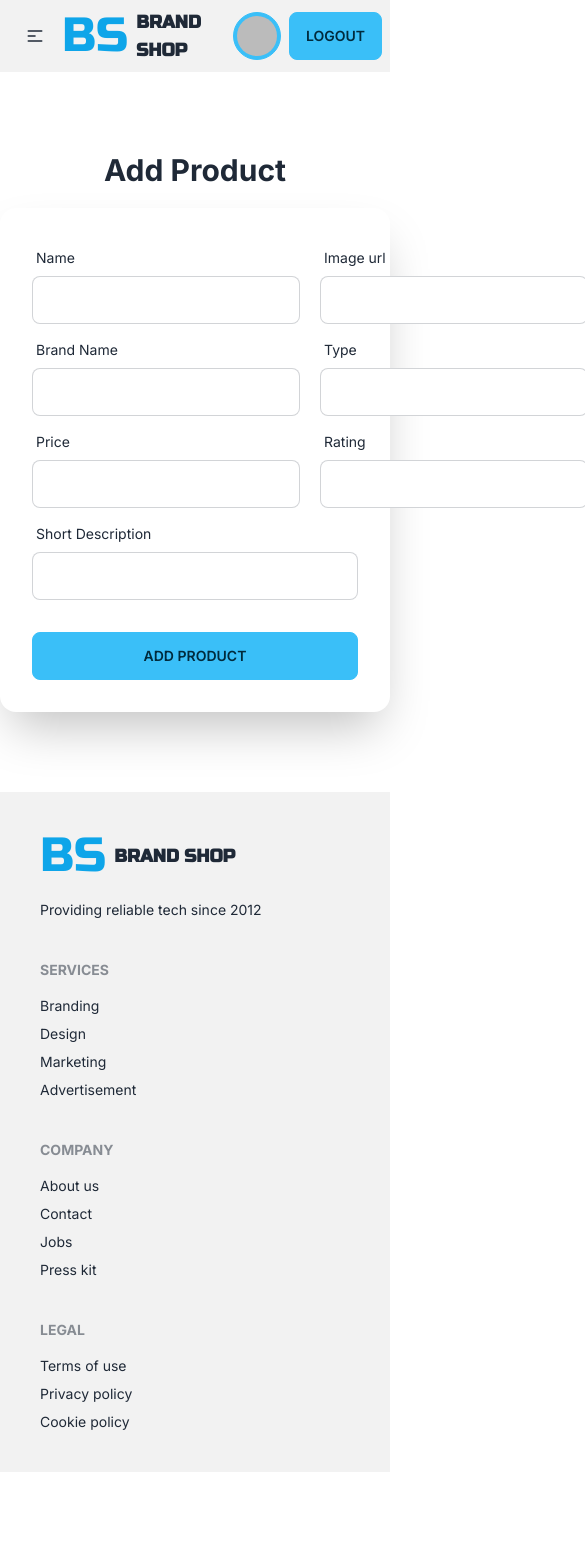
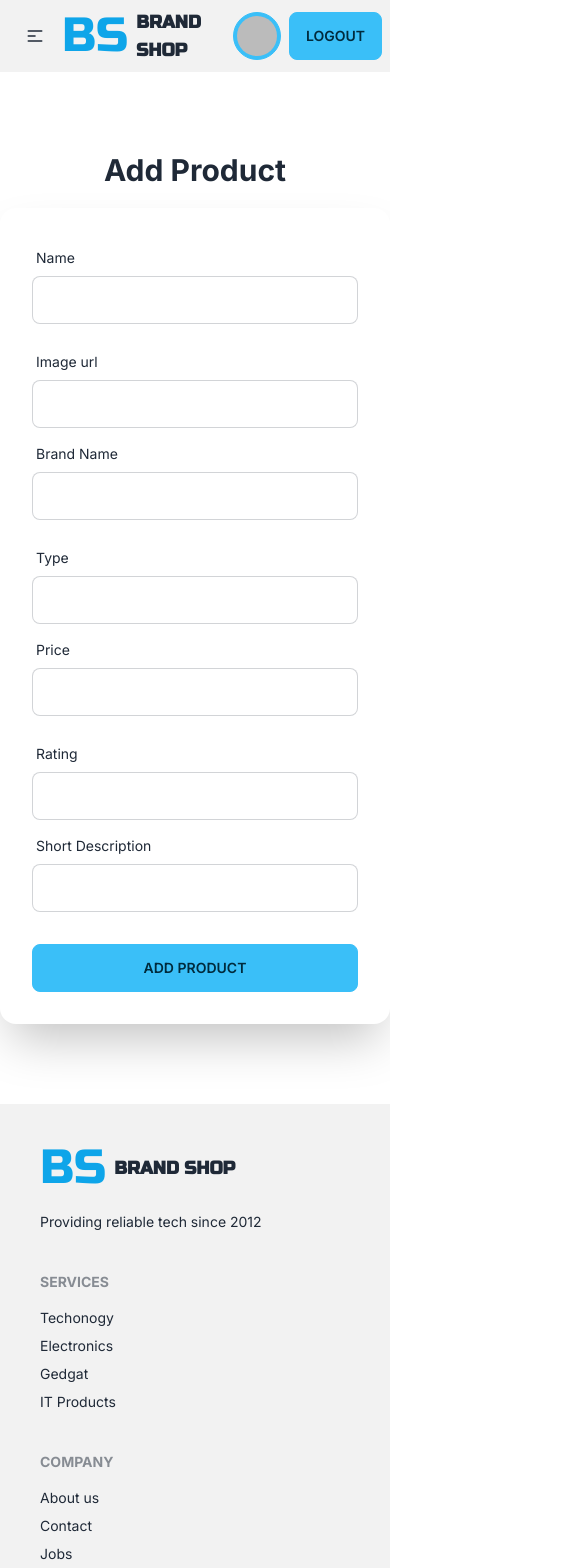
Before and after one commit to Nazmul1582/brand-shop, a React (Vite) app: page /add-product in a window 390 px wide. Shown: the top 1568 px of the page, 585 px wide, since content can reach past the window. Before the commit the page ends 1472 px from the top, so only its background shows below. Built offline with nearby package versions, Linux system fonts and the light colour scheme; no server answers; sample sign-in values are in the browser's storage.

Commit message:
made responsive for all devices

```diff
--- a/src/Pages/AddProduct/AddProduct.jsx
+++ b/src/Pages/AddProduct/AddProduct.jsx
@@ -46,7 +46,7 @@ const AddProduct = () => {
         <h2 className="mb-5 font-bold text-3xl text-center">Add Product</h2>
         <div className="card mx-auto w-full md:w-2/3 shadow-2xl bg-base-100">
           <form onSubmit={handleAddProduct} className="card-body">
-            <div className="flex gap-5">
+            <div className="flex flex-wrap lg:flex-nowrap gap-5">
               <div className="form-control w-full">
                 <label className="label">
                   <span className="label-text">Name</span>
@@ -60,7 +60,7 @@ const AddProduct = () => {
                 <input type="text" name="image" className="input input-bordered" required />
               </div>
             </div>
-            <div className="flex gap-5">
+            <div className="flex flex-wrap lg:flex-nowrap gap-5">
               <div className="form-control w-full">
                 <label className="label">
                   <span className="label-text">Brand Name</span>
@@ -74,7 +74,7 @@ const AddProduct = () => {
                 <input type="text" name="type" className="input input-bordered" required />
               </div>
             </div>
-            <div className="flex gap-5">
+            <div className="flex flex-wrap lg:flex-nowrap gap-5">
               <div className="form-control w-full">
                 <label className="label">
                   <span className="label-text">Price</span>
--- a/src/Pages/Home/Banner.jsx
+++ b/src/Pages/Home/Banner.jsx
@@ -13,7 +13,7 @@ const Banner = () => {
         <div className="hero-content justify-start">
           <div className="max-w-md">
             <p className="font-semibold">Sale Offer <span className="text-red-500">-10% Off</span> This Week</p>
-            <h2 className="my-5 text-5xl font-bold">Top Trending Headphone 2023</h2>
+            <h2 className="my-5 text-5xl font-bold text-slate-500">Top Trending Headphone 2023</h2>
             <h3 className="mb-6 font-semibold">Starting at <span className="text-red-500 font-bold text-5xl">$309.00</span></h3>
             <button className="btn btn-info">Shop Now</button>
           </div>
--- a/src/Pages/Home/Brands.jsx
+++ b/src/Pages/Home/Brands.jsx
@@ -41,7 +41,7 @@ const Brands = () => {
             Top <span className="text-sky-500">Brands</span>
           </h2>
         </div>
-        <div className="grid grid-cols-3 md:grid-cols-6 gap-6">
+        <div className="grid grid-cols-2 md:grid-cols-3 lg:grid-cols-6 gap-6">
             {
                 AllBrands.map(brand => <Brand key={brand.id} brand={brand} />)
             }
--- a/src/Pages/Home/HotDeals.jsx
+++ b/src/Pages/Home/HotDeals.jsx
@@ -11,11 +11,13 @@ const HotDeals = ({products}) => {
             Hot <span className="text-sky-500">Deals</span>
           </h2>
         </div>
-        <div className="grid grid-cols-2 md:grid-cols-4 gap-6">
-            {
-              products.slice(0, 8).map(product => <HotDeal key={product._id} product={product} />)
-            }
-        </div>
+        {
+          products.length ? <div className="grid grid-cols-1 md:grid-cols-2 lg:grid-cols-4 gap-6">
+          {
+            products.slice(0, 8).map(product => <HotDeal key={product._id} product={product} />)
+          }
+      </div> : <h2 className="font-bold text-3xl text-center py-10">There are no product available. Please add some products.</h2>
+        }
       </div>
     </section>
   );
--- a/src/Pages/MyCart/MyCart.jsx
+++ b/src/Pages/MyCart/MyCart.jsx
@@ -55,7 +55,7 @@ const MyCart = () => {
   return (
     <section className="py-20">
       <div className="container mx-auto">
-        <div className="overflow-x-auto w-2/3 mx-auto">
+        <div className="overflow-x-auto w-full md:w-2/3 mx-auto">
           <table className="table table-zebra">
             <tbody>
               {products.map((product) => (
--- a/src/Pages/Products/Products.jsx
+++ b/src/Pages/Products/Products.jsx
@@ -9,7 +9,7 @@ const Products = () => {
       <Slider />
       <div className="container mx-auto">
         {loadedProducts.length ? (
-          <div className="grid grid-cols-2 md:grid-cols-4 gap-6 py-10">
+          <div className="grid grid-cols-1 md:grid-cols-2 lg:grid-cols-4 gap-6 py-20">
             {loadedProducts.map((product) => (
               <Product key={product._id} product={product} />
             ))}
--- a/src/Pages/Products/SlideContent.jsx
+++ b/src/Pages/Products/SlideContent.jsx
@@ -2,12 +2,12 @@ import PropTypes from 'prop-types'
 
 const SlideContent = ({productName, price}) => {
     return (
-          <div className="max-w-md absolute top-14 left-16">
+          <div className="max-w-md absolute top-5 md:top-14 left-10 md:left-16">
             <p className="font-semibold">
               Sale Offer <span className="text-red-500">-10% Off</span> This
               Week
             </p>
-            <h2 className="mt-5 mb-6 text-5xl font-bold">
+            <h2 className="mt-5 mb-6 text-5xl font-bold text-slate-500">
               Top Trending {productName} 2023
             </h2>
             <h3 className="mb-5 font-semibold">
--- a/src/Pages/Update/Update.jsx
+++ b/src/Pages/Update/Update.jsx
@@ -55,7 +55,7 @@ const Update = () => {
         <h2 className="mb-5 font-bold text-3xl text-center">Update Product</h2>
         <div className="card mx-auto w-full md:w-2/3 shadow-2xl bg-base-100">
           <form onSubmit={handleAddProduct} className="card-body">
-            <div className="flex gap-5">
+            <div className="flex flex-wrap lg:flex-nowrap gap-5">
               <div className="form-control w-full">
                 <label className="label">
                   <span className="label-text">Name</span>
@@ -79,7 +79,7 @@ const Update = () => {
                 />
               </div>
             </div>
-            <div className="flex gap-5">
+            <div className="flex flex-wrap lg:flex-nowrap gap-5">
               <div className="form-control w-full">
                 <label className="label">
                   <span className="label-text">Brand Name</span>
@@ -103,7 +103,7 @@ const Update = () => {
                 />
               </div>
             </div>
-            <div className="flex gap-5">
+            <div className="flex flex-wrap lg:flex-nowrap gap-5">
               <div className="form-control w-full">
                 <label className="label">
                   <span className="label-text">Price</span>
--- a/src/components/Footer.jsx
+++ b/src/components/Footer.jsx
@@ -16,10 +16,10 @@ const Footer = () => {
         </aside>
         <nav>
           <header className="footer-title">Services</header>
-          <a className="link link-hover">Branding</a>
-          <a className="link link-hover">Design</a>
-          <a className="link link-hover">Marketing</a>
-          <a className="link link-hover">Advertisement</a>
+          <a className="link link-hover">Techonogy</a>
+          <a className="link link-hover">Electronics</a>
+          <a className="link link-hover">Gedgat</a>
+          <a className="link link-hover">IT Products</a>
         </nav>
         <nav>
           <header className="footer-title">Company</header>
```
